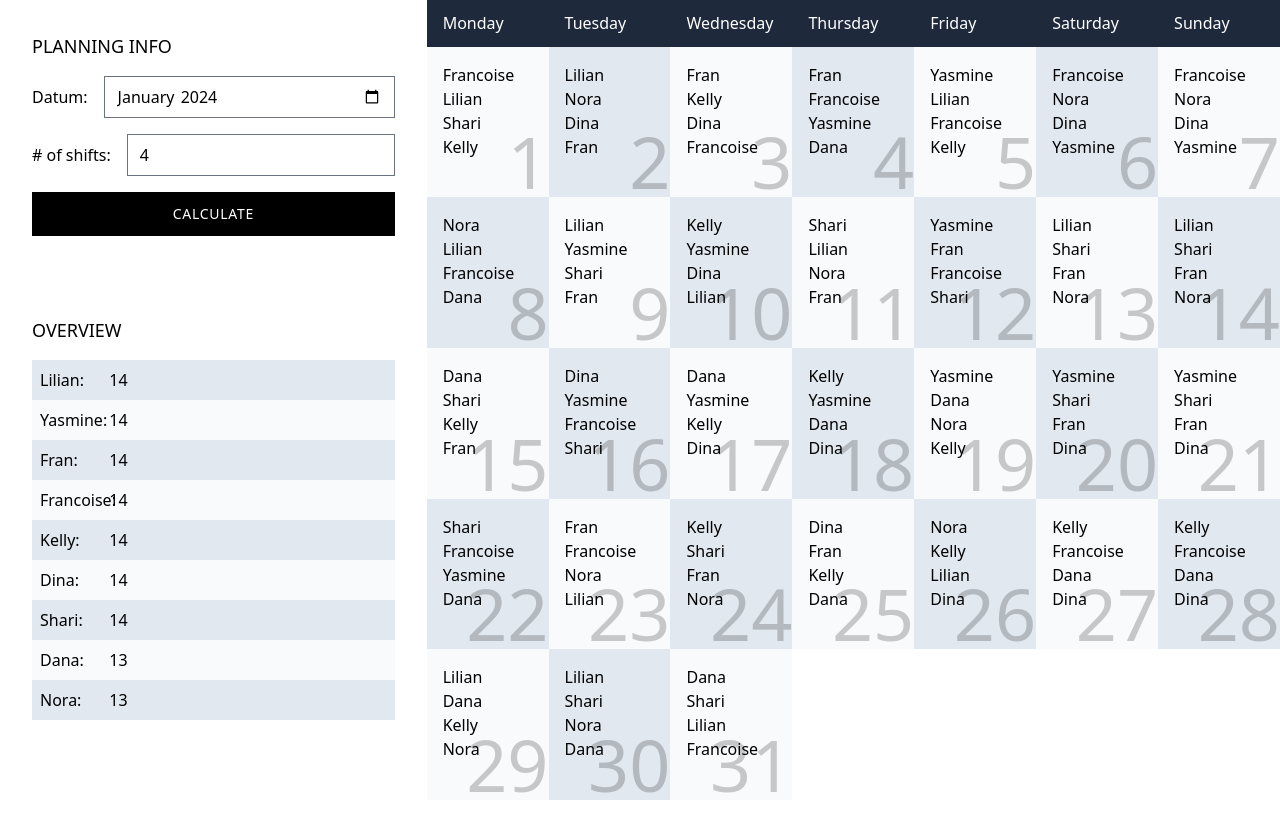
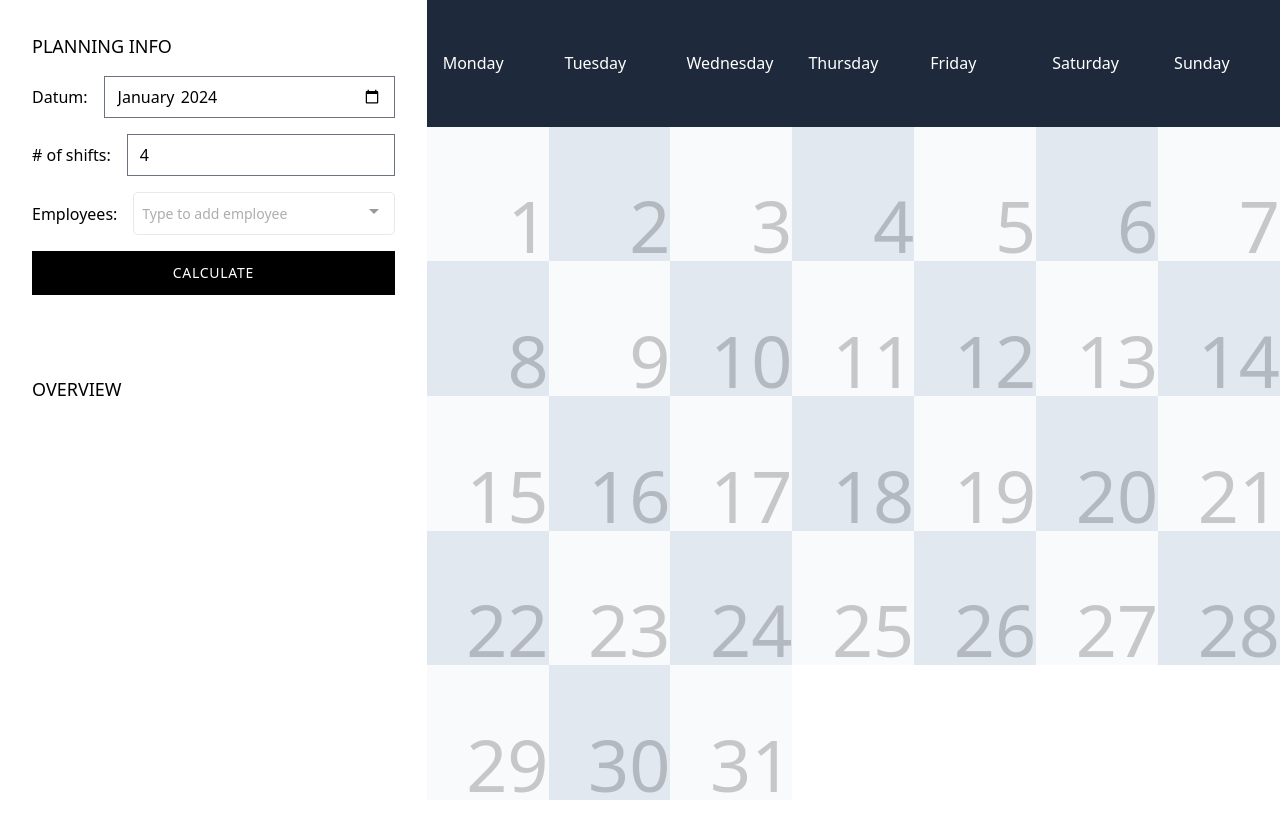
Before and after one commit to kimjanssens/month-planner, a Vue app: page / in a window 1280 px wide. Built offline with nearby package versions, Linux system fonts and the light colour scheme.

Commit message:
Add vue multiselect for employees field

```diff
--- a/package.json
+++ b/package.json
@@ -11,7 +11,8 @@
     "format": "prettier --write src/"
   },
   "dependencies": {
-    "vue": "^3.3.11"
+    "vue": "^3.3.11",
+    "vue-multiselect": "^3.0.0-beta.3"
   },
   "devDependencies": {
     "@rushstack/eslint-patch": "^1.3.3",
--- a/src/App.vue
+++ b/src/App.vue
@@ -56,7 +56,7 @@
         :day="day"
         :days-of-the-week="DAYS_OF_THE_WEEK"
         :active-user="activeUser"
-        :employees="employees"
+        :employees="form.employees"
         @selected-day="toggleActiveUserWorkday"
       />
     </div>
@@ -70,23 +70,12 @@ import CalendarDay from '@/components/CalendarDay.vue'
 import CalendarForm from '@/components/CalendarForm.vue'
 import { DAYS_OF_THE_WEEK } from '@/utils/constants'
 
-const employees = ref([
-  { name: 'Lilian', workDays: [], holidays: [] },
-  { name: 'Yasmine', workDays: [], holidays: [] },
-  { name: 'Fran', workDays: [], holidays: [] },
-  { name: 'Francoise', workDays: [], holidays: [] },
-  { name: 'Kelly', workDays: [], holidays: [] },
-  { name: 'Dina', workDays: [], holidays: [] },
-  { name: 'Shari', workDays: [], holidays: [] },
-  { name: 'Dana', workDays: [], holidays: [] },
-  { name: 'Nora', workDays: [], holidays: [] }
-])
-
 const form = reactive({
   // Default value for input[type="month"]
   // Default format is YYYY-MM and we need to add a leading zero to the month if it's less than 10
   datepicker: `${new Date().getFullYear()}-${new Date().getMonth() < 10 ? '0' + (new Date().getMonth() + 1) : new Date().getMonth() + 1}`,
-  slots: 4
+  slots: 4,
+  employees: []
 })
 const refreshTable = ref(0)
 const activeUser = ref(null)
@@ -111,8 +100,8 @@ const month = computed(() => {
   refreshTable.value
 
   // Use spread operator to create a new array and not mutate the original one
-  const partTimeEmployees = employees.value.filter((employee) => employee.workDays.length > 0)
-  const fullTimeEmployees = employees.value.filter((employee) => !employee.workDays.length)
+  const partTimeEmployees = form.employees.filter((employee) => employee.workDays.length > 0)
+  const fullTimeEmployees = form.employees.filter((employee) => !employee.workDays.length)
 
   days.value.map((d) => {
     const day = {
@@ -180,7 +169,7 @@ const month = computed(() => {
 const totalPartTimeWorkingDays = computed(() => {
   let count = 0
 
-  employees.value.map((employee) => {
+  form.employees.map((employee) => {
     count += employee.workDays ? employee.workDays.length : 0
   })
 
@@ -188,7 +177,7 @@ const totalPartTimeWorkingDays = computed(() => {
 })
 
 const employeesWorkingDays = computed(() => {
-  return employees.value.map((employee) => {
+  return form.employees.map((employee) => {
     return {
       ...employee,
       days: month.value
@@ -221,7 +210,7 @@ const setActiveUser = (employee) => {
 const toggleActiveUserWorkday = (day) => {
   if (!activeUser.value) return
 
-  employees.value = employees.value.map((employee) => {
+  form.employees = form.employees.map((employee) => {
     if (employee.name !== activeUser.value.name) {
       return employee
     }
--- a/src/components/CalendarForm.vue
+++ b/src/components/CalendarForm.vue
@@ -17,6 +17,22 @@
       <input type="number" id="slots" name="slots" v-model="model.slots" class="w-full" />
     </div>
 
+    <div class="flex items-center gap-4 mb-4">
+      <label for="employees" class="flex-shrink-0">Employees:</label>
+      <multiselect
+        v-model="model.employees"
+        :options="options"
+        :multiple="true"
+        :close-on-select="false"
+        :taggable="true"
+        @tag="addEmployee"
+        tag-placeholder="Add to employees"
+        placeholder="Type to add employee"
+        id="employees"
+        label="name"
+      ></multiselect>
+    </div>
+
     <button
       type="button"
       @click="refreshTable++"
@@ -28,7 +44,22 @@
 </template>
 
 <script setup>
+import Multiselect from 'vue-multiselect'
+import { ref } from 'vue'
+
 const model = defineModel()
+const options = ref([])
+
+const addEmployee = (newEmployee) => {
+  model.value.employees.push({
+    name: newEmployee,
+    workDays: [],
+    holidays: []
+  })
+  options.value.push({
+    name: newEmployee,
+    workDays: [],
+    holidays: []
+  })
+}
 </script>
-
-<style lang="scss" scoped></style>
--- a/src/main.js
+++ b/src/main.js
@@ -1,4 +1,5 @@
 import './assets/main.css'
+import 'vue-multiselect/dist/vue-multiselect.css'
 
 import { createApp } from 'vue'
 import App from './App.vue'
```
Also changed, not shown: 1 other file (tests, documents, lock files or other folders).
